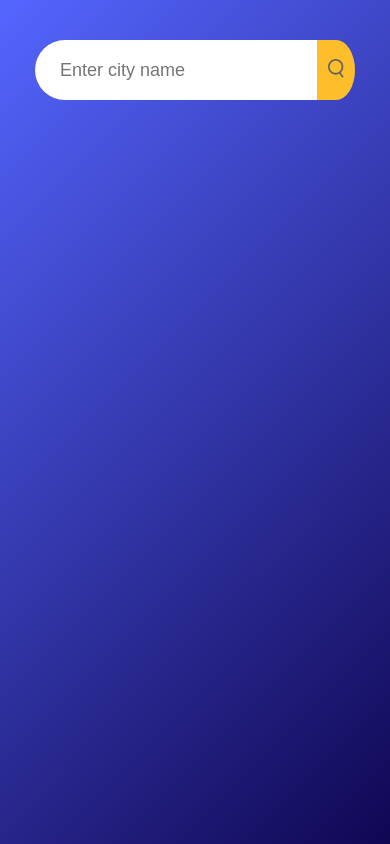
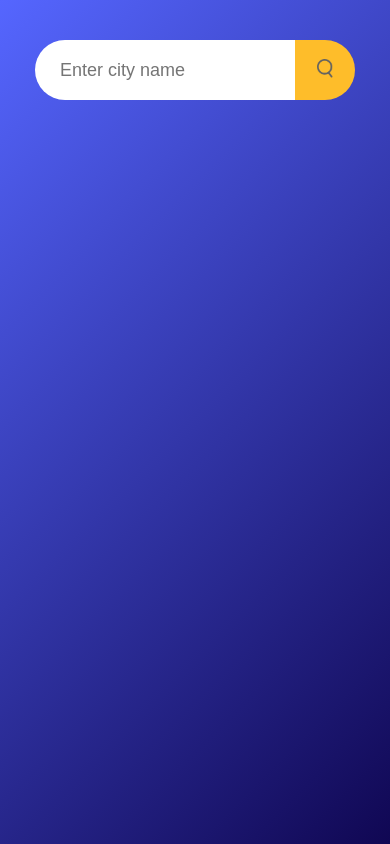
Before and after one commit to Anand-B-Nair/weatherapp, a plain HTML site: page index.html in a window 390 px wide. Drawn offline with Linux system fonts and the light colour scheme.

Commit message:
Update style.css

```diff
--- a/style.css
+++ b/style.css
@@ -101,6 +101,13 @@ body{
     margin-top: 0;
     border-radius: 0%;
     }
+.search input{
+    max-width: 360px;
+    min-width: 220px;
+}
+.search button{
+    min-width: 60px;
+}
 .details{
     padding: 0;
     margin-left: -22px;
```
